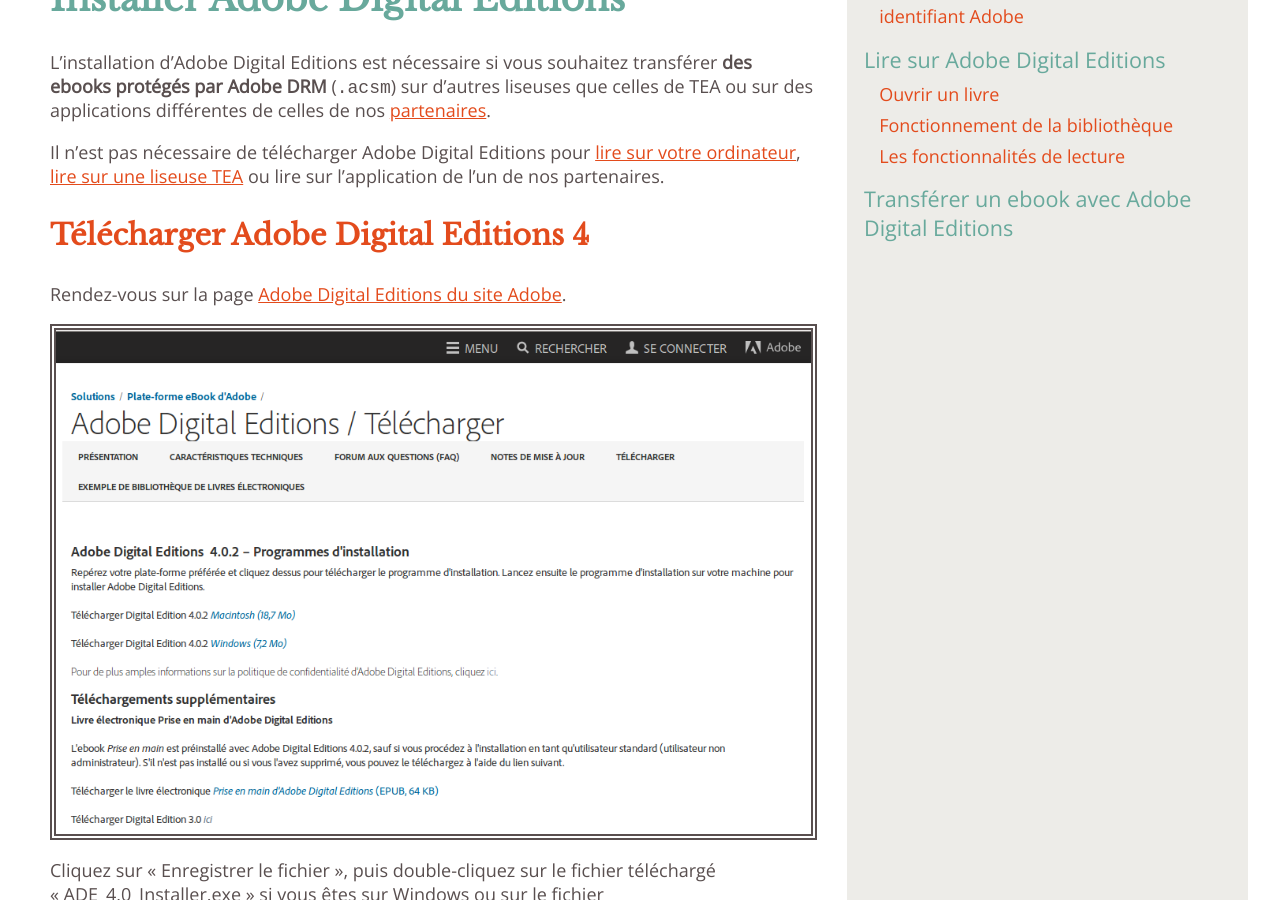
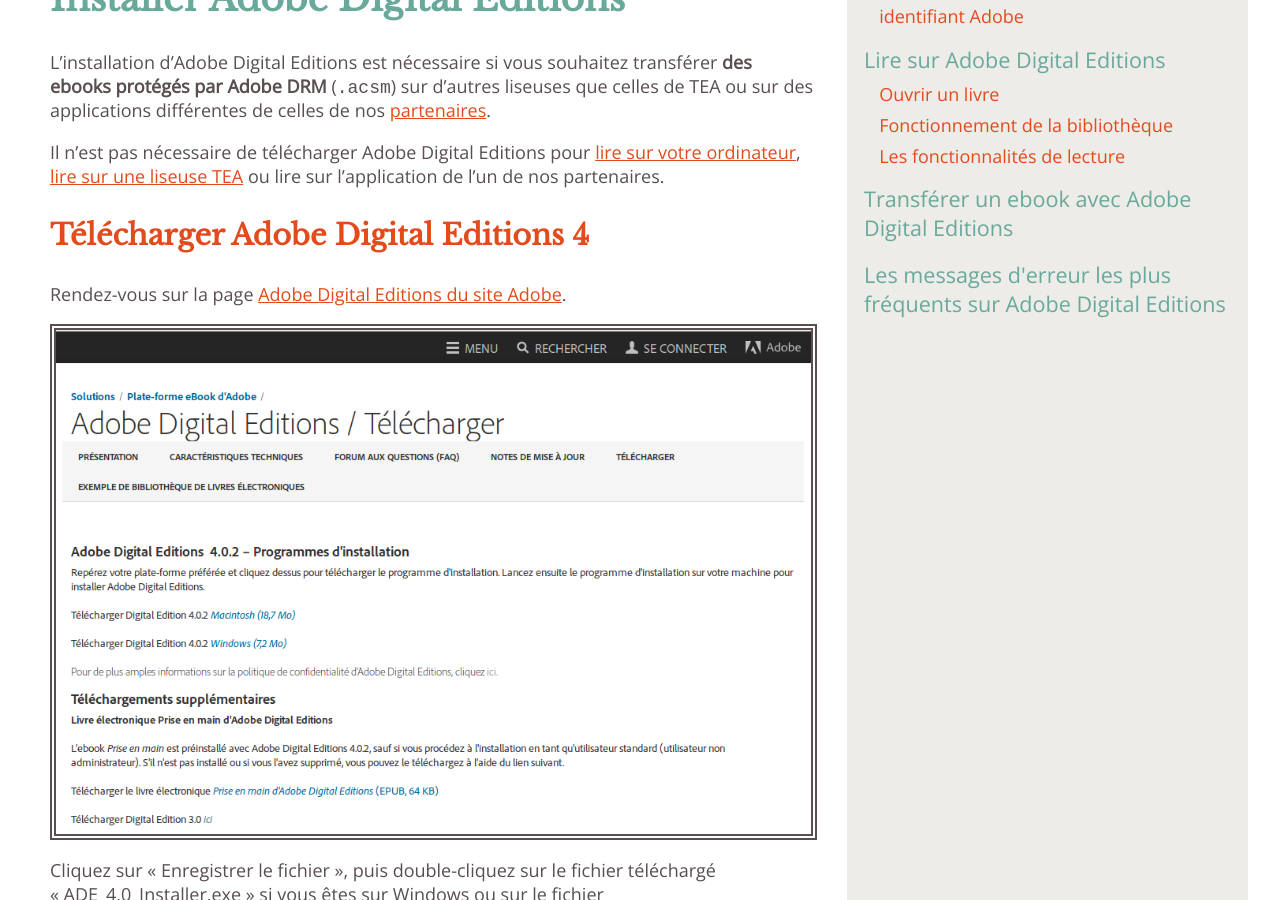
Before and after one commit to TEA-ebook/help-center, a Jekyll site: the page built from _pages/ade.md, in a window 1280 px wide and 900 px high, scrolled down 306 px. Built offline with Jekyll 4.4.1, drawn with Linux system fonts in a browser that asks for light colours; some of the changed text lies outside the part shown.

Commit message:
Update ade.md

```diff
--- a/_pages/ade.md
+++ b/_pages/ade.md
@@ -21,3 +21,9 @@
 ## Transférer un ebook vers une liseuse avec Adobe Digital Editions
 
 {% include transferer-ordinateur-liseuse.md %}
+
+{% include anchor.html id="messages-ade" label="Les messages d'erreur les plus fréquents sur Adobe Digital Editions" %}
+
+## Les messages d'erreur les plus fréquents sur Adobe Digital Editions
+
+{% include faq-erreurs.md %}
```
